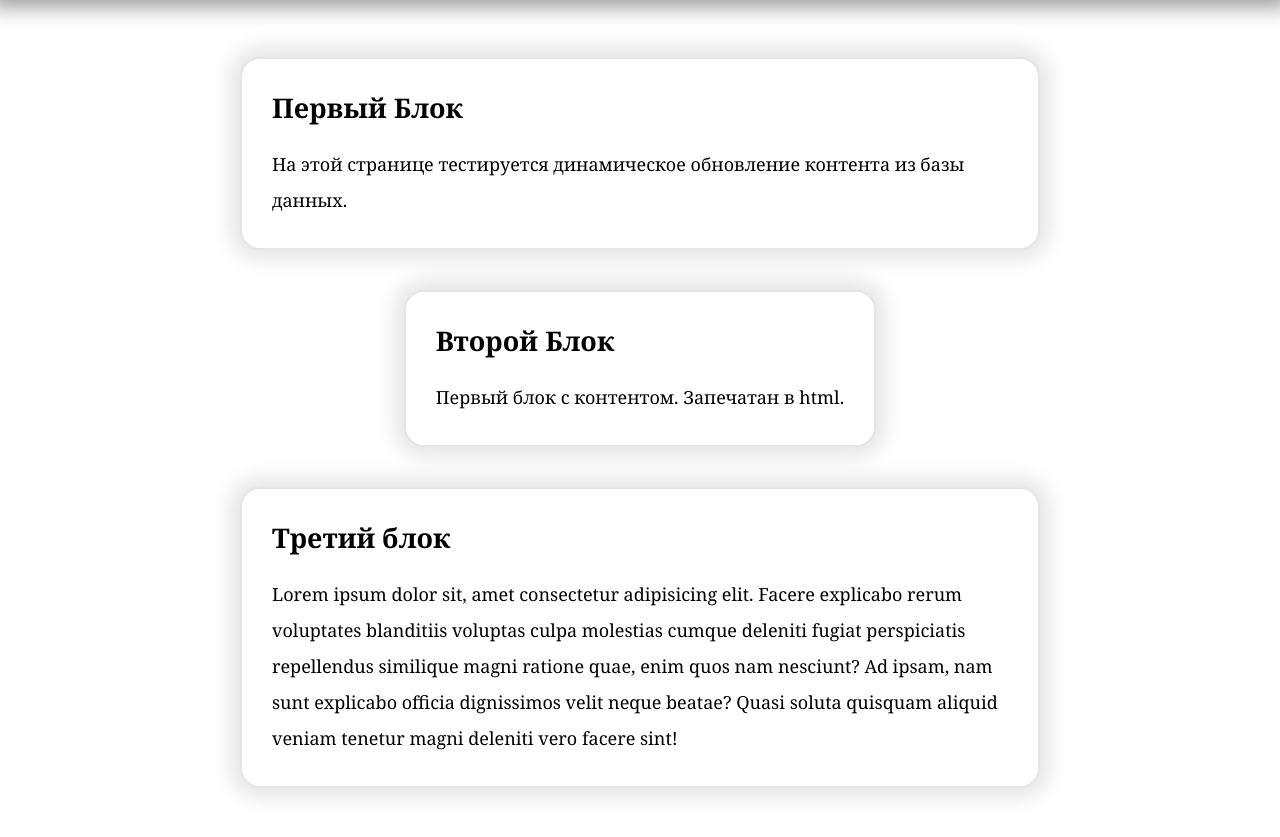
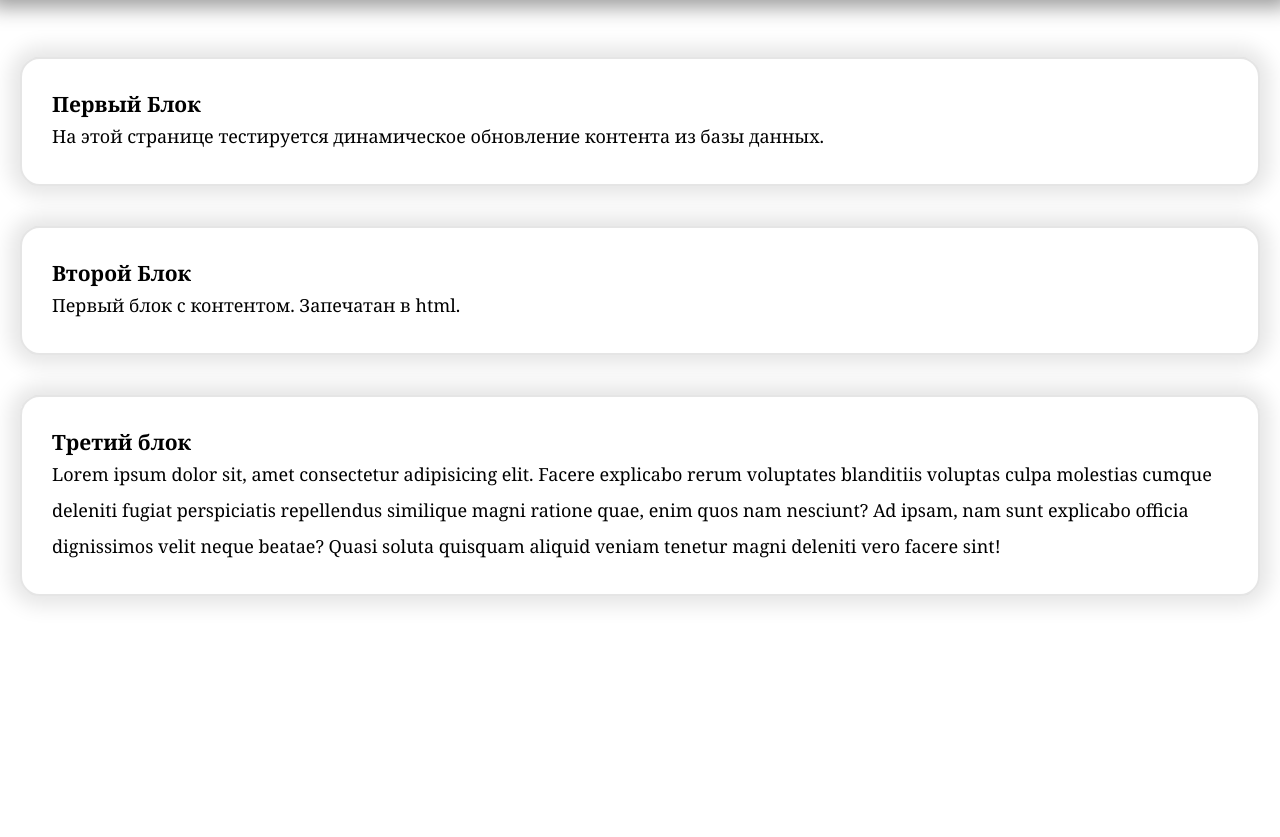
Before and after one commit to Valerkachkf/EDUC-2, a plain HTML site: page index.html in a window 1280 px wide. Shown: the part 103-940 px from the top of the page. After the commit the page ends 800 px from the top, so only its background shows below. Drawn offline with Linux system fonts and the light colour scheme.

Commit message:
FNL cmmt

```diff
--- a/css/style.css
+++ b/css/style.css
@@ -24,7 +24,6 @@ main {
     display: grid;
     grid-auto-rows: auto;
     gap: 40px;
-    justify-items: center;
     padding: 20px;
 }
 
@@ -32,7 +31,7 @@ main section {
     padding: 30px;
     font-size: 18px;
 
-    max-width: 800px;
+
     min-width: 300px;
 
     border: 2px solid rgba(0, 0, 0, 0.1);
--- a/index.html
+++ b/index.html
@@ -16,7 +16,7 @@
         </header>
         <main>
             <section class="main_description">
-                <h2>
+                <h3>
                     Первый Блок
                 </h2>
                 <p>
@@ -24,17 +24,17 @@
                 </p>
             </section>
             <section section="main_post">
-                <h2>
+                <h3>
                     Второй Блок
-                </h2>
+                </h3>
                 <p>
                     Первый блок с контентом. Запечатан в html.
                 </p>
             </section>
             <section section="main_post">
-                <h2>
+                <h3>
                     Третий блок
-                </h2>
+                </h3>
                 <p>
                     Lorem ipsum dolor sit, amet consectetur adipisicing elit. Facere explicabo rerum voluptates blanditiis voluptas culpa molestias cumque deleniti fugiat perspiciatis repellendus similique magni ratione quae, enim quos nam nesciunt? Ad ipsam, nam sunt explicabo officia dignissimos velit neque beatae? Quasi soluta quisquam aliquid veniam tenetur magni deleniti vero facere sint!
                 </p>
```
